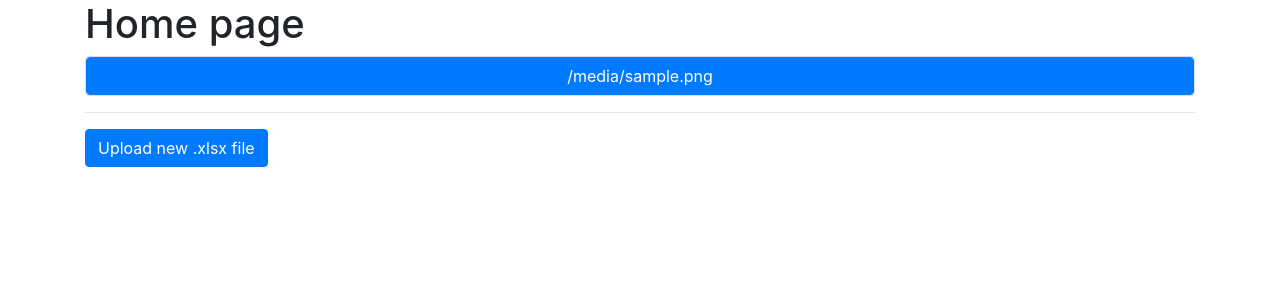
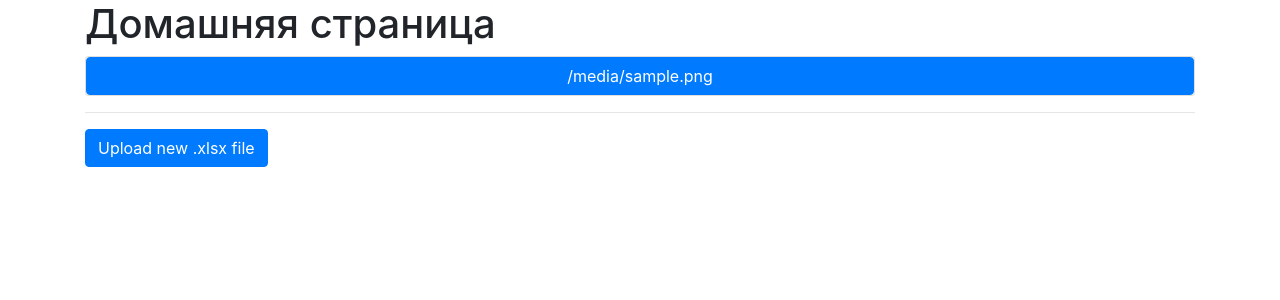
Before and after one commit to Catnap431/codespaces-flask-123-411, a Flask app: template templates/home.html in a window 1280 px wide. Shown: the top 300 px of the page. Run offline with Flask 3, Linux system fonts and the light colour scheme; the template is opened without the code that fills it: most values are stand-ins (such as "Sample title", 1, 10 or a date in 2020); some libraries are stand-ins or nearby versions.

Commit message:
Доработка

```diff
--- a/templates/home.html
+++ b/templates/home.html
@@ -3,12 +3,12 @@
 <head>
     <meta charset="UTF-8">
     <meta name="viewport" content="width=device-width, initial-scale=1.0">
-    <title>Home page</title>
+    <title>Домашняя страница</title>
     <link rel="stylesheet" href="https://stackpath.bootstrapcdn.com/bootstrap/4.5.2/css/bootstrap.min.css">
 </head>
 <body>
     <div class="container">
-        <h1>Home page</h1>
+        <h1>Домашняя страница</h1>
         <div class="card-deck">
             {% for file in list_excel %}
                 <div class="card">
```
Also changed, not shown: 1 other file.
